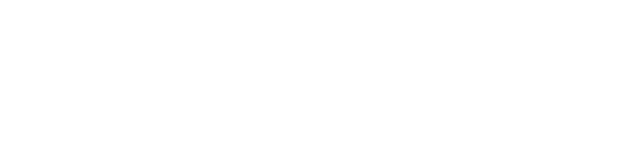
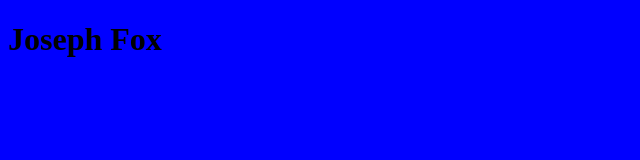
Before and after one commit to josephtfox/Personal-Website, a plain HTML site: page Resume-site.html in a window 1280 px wide. Shown: the whole page, without its empty margins (0-640 px from the left). Drawn offline with Linux system fonts and the light colour scheme.

Commit message:
added color to background

```diff
--- a/Resume-site.html
+++ b/Resume-site.html
@@ -5,8 +5,12 @@
         <link rel="stylesheet" href="style.css">
     </head>
     <header>
+        <h1> Joseph Fox </h1>
 
     </header>
+    <div class ="navbar">
+
+    </div>
     <body>
 
     </body>
--- a/style.css
+++ b/style.css
@@ -1 +1,4 @@
 html{
+    background-color: blue;
+    font-size: 100%;
+}
```
